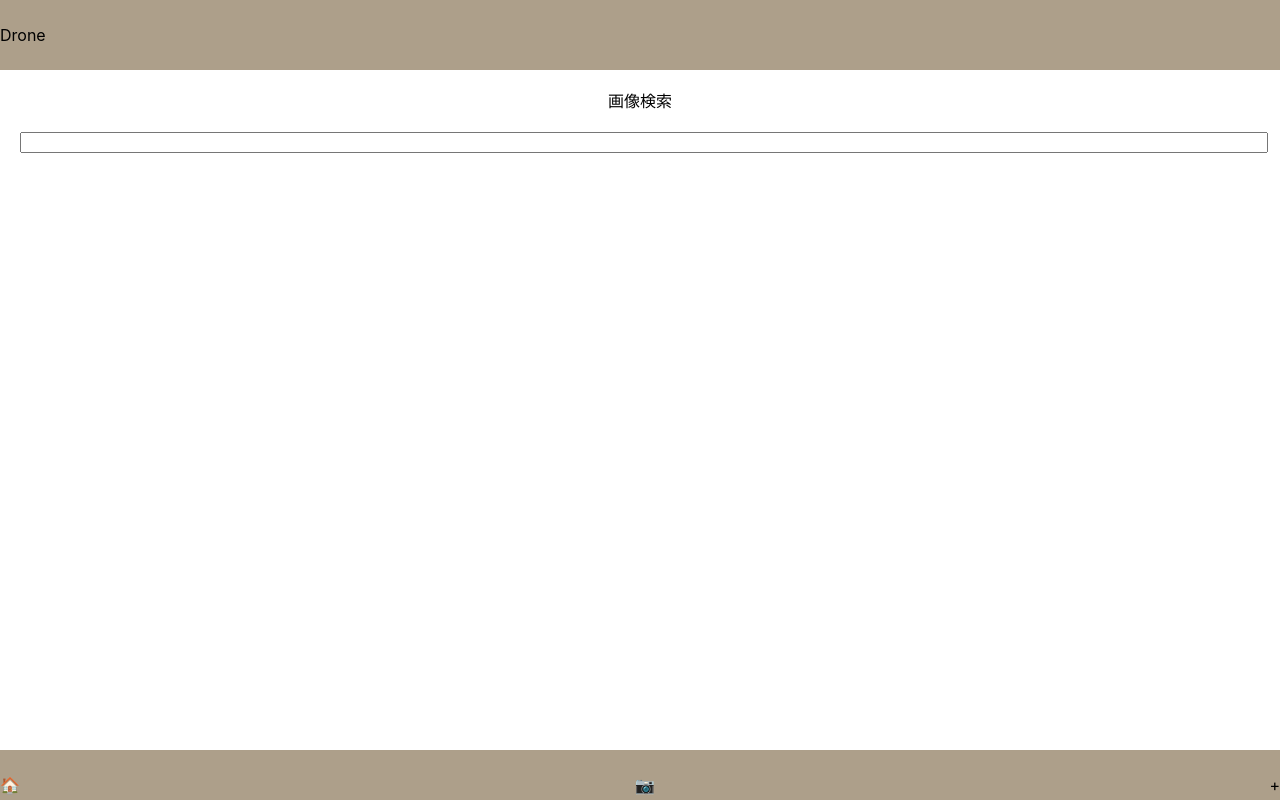
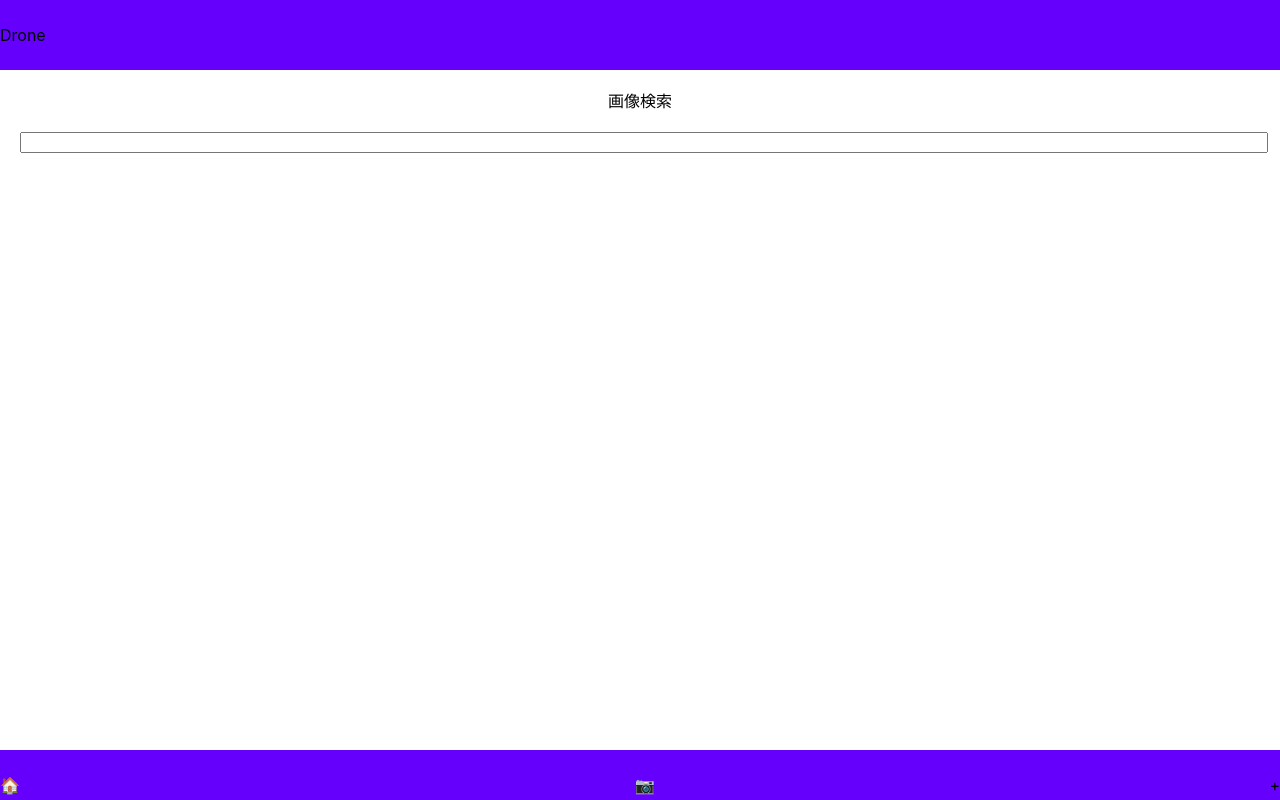
Before and after one commit to Rikuto-hub/React_Rails_Api, a React (Create React App) app in the folder front/: page /search in a window 1280 px wide. Built offline with nearby package versions, Linux system fonts and the light colour scheme.

Commit message:
不要なメソッドを削除

```diff
--- a/front/src/components/ArticleNew.jsx
+++ b/front/src/components/ArticleNew.jsx
@@ -37,7 +37,7 @@ const ArticleNew = () =>{
           <input type="number" id="articlePrice"/>
         </div>
         <div className='articleNew'>
-          <input type="file" id="articleImage"/>
+          <input type="file" id="articleImage" className='articleFile'/>
         </div>
         <div className='articleNew'>
           <textarea id="articleContent" cols="40" rows="5" placeholder="詳細"></textarea>
--- a/front/src/styles/ArticleNew.css
+++ b/front/src/styles/ArticleNew.css
@@ -11,4 +11,5 @@ label{
 
 .articleBtn{
   border-radius: 10px;
+  background-color: #CCCCFF;
 }
--- a/front/src/styles/Footer.css
+++ b/front/src/styles/Footer.css
@@ -1,6 +1,6 @@
 footer{
   width: 100%;
-  background-color: #ad9f8a;
+  background-color: #6500fc;
   text-align: center;
   padding: 25px 0;
   position: fixed;
--- a/front/src/styles/Header.css
+++ b/front/src/styles/Header.css
@@ -1,6 +1,6 @@
 header{
   position: fixed;
   width: 100%;
-  background-color: #ad9f8a;
+  background-color: #6500fc;
   padding: 25px 0;
 }
```
Also changed, not shown: front/src/styles/Article.css (line endings or trailing spaces), 2 other files (tests, documents, lock files or other folders).
